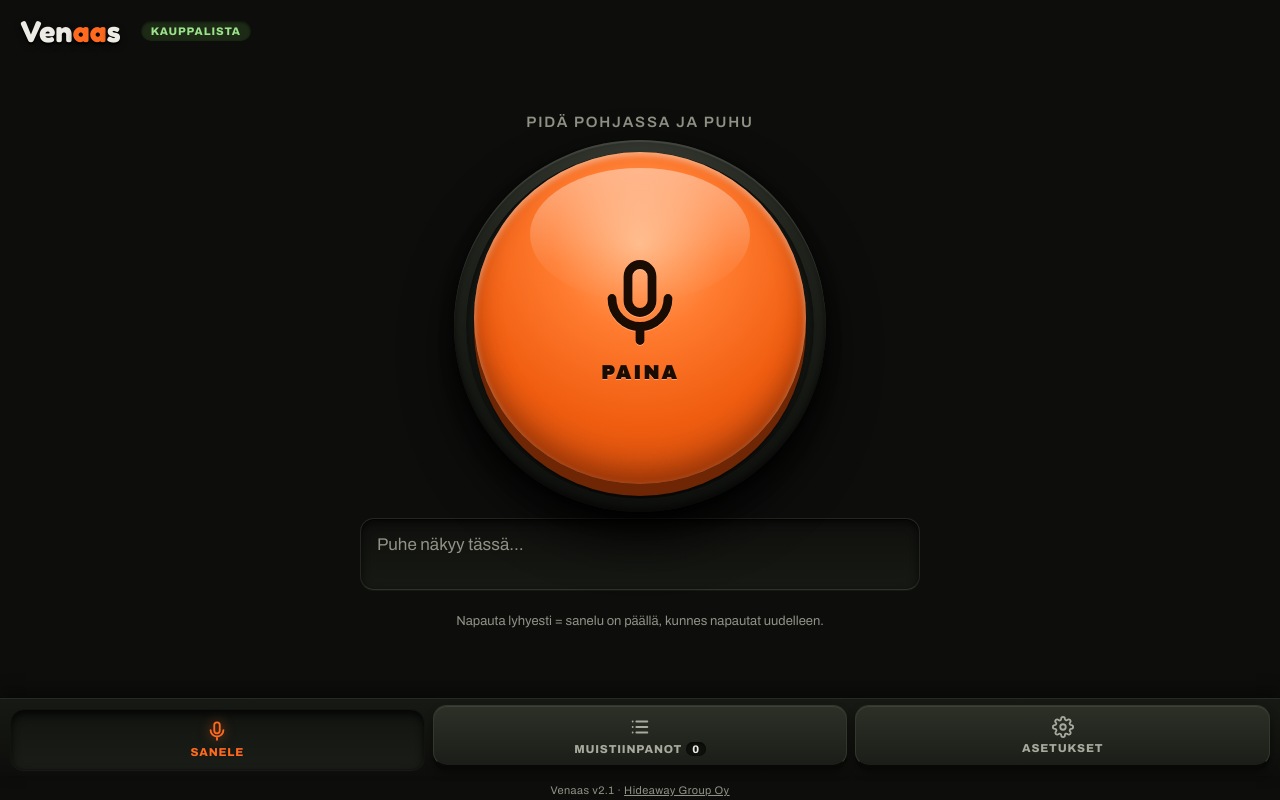
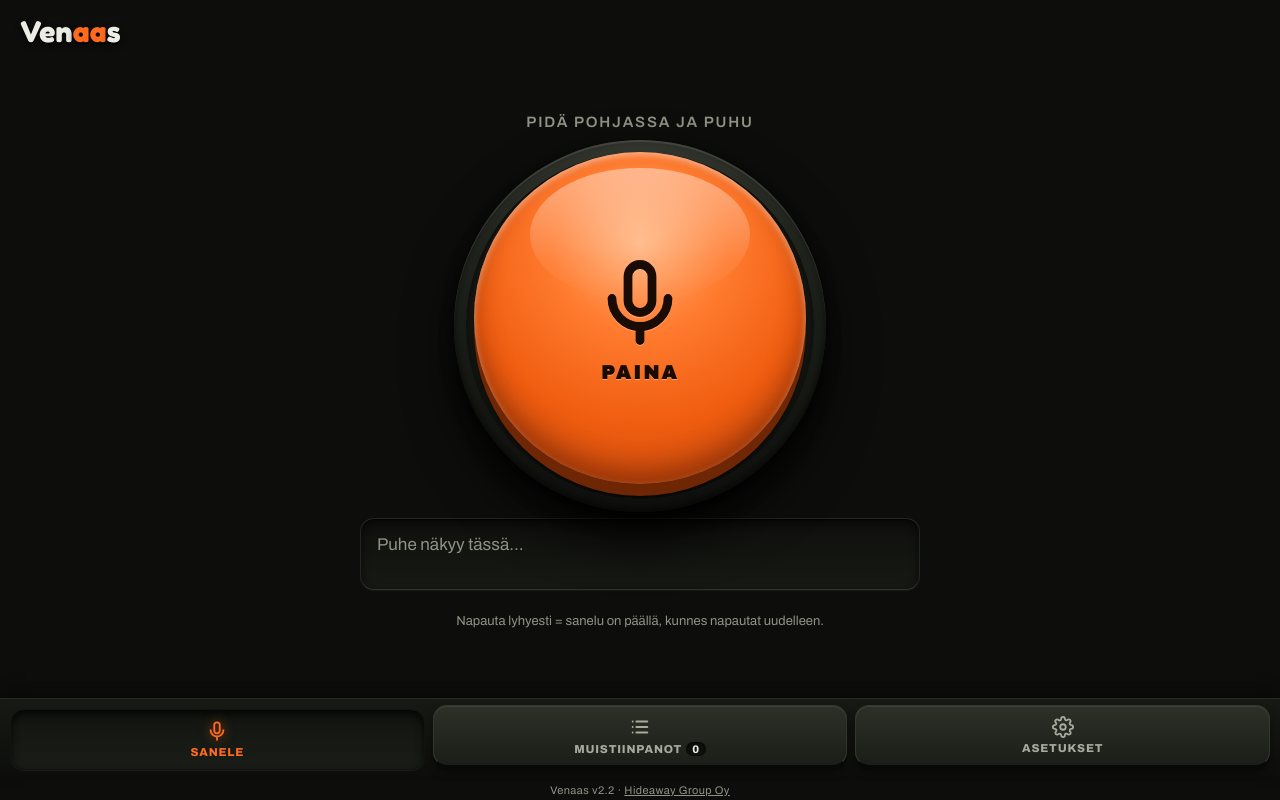
Before and after one commit to KUUSISTUDIO/venaas, a plain HTML site: page index.html in a window 1280 px wide. Drawn offline with Linux system fonts and the light colour scheme.

Commit message:
v2.2: KAUPPALISTA-merkki piiloutuu, kun tila kytketään pois
Co-Authored-By: Claude Opus 5.5 <noreply@anthropic.com>
Claude-Session: https://claude.ai/code/session_01T9mnuKsTmdKxgXB5i6fKvY

```diff
--- a/index.html
+++ b/index.html
@@ -123,6 +123,7 @@
   .item.ok .ilbl{color:var(--muted);text-decoration:line-through;text-decoration-thickness:2px;text-decoration-color:#7a7d70}
   .mode-badge{display:inline-block;margin-left:10px;padding:4px 10px;border-radius:20px;background:#1c2a16;color:#9be38a;
     font-size:11px;font-weight:700;letter-spacing:.08em;text-transform:uppercase;vertical-align:middle;box-shadow:inset 0 1px 3px rgba(0,0,0,.6)}
+  .mode-badge[hidden],[hidden]{display:none !important}
   .note .meta{font-size:12px;color:var(--muted);letter-spacing:.06em;text-transform:uppercase;margin-bottom:6px;font-weight:600}
   .note .body{font-size:16.5px;line-height:1.5;white-space:pre-wrap;word-wrap:break-word}
   .note textarea{width:100%;min-height:120px;background:var(--panel2);color:var(--text);border:1px solid var(--line);
@@ -332,7 +333,7 @@
       <p>Kun tila on päällä, sanele pelkät tuotteet, esimerkiksi <em>"maitoa, leipää, juustoa"</em>. Jokainen tuote menee omalle rivilleen samaan <em>Kauppalista</em>-muistiinpanoon, ja jokaisella rivillä on oma rasti, jolla tuotteen voi kuitata kärryyn.<br><br>
       Uudet sanelut lisäävät tuotteita samaan listaan. Kun kauppareissu on tehty, arkistoi lista, jolloin seuraava sanelu aloittaa uuden listan.</p>
     </div>
-    <div class="set-about">Venaas v2.1<br>Tekijä: <a href="https://www.hideawaygroup.fi" target="_blank" rel="noopener">Hideaway Group Oy</a><br>Muistiinpanot tallentuvat vain tähän laitteeseen.</div>
+    <div class="set-about">Venaas v2.2<br>Tekijä: <a href="https://www.hideawaygroup.fi" target="_blank" rel="noopener">Hideaway Group Oy</a><br>Muistiinpanot tallentuvat vain tähän laitteeseen.</div>
   </section>
 </main>
 
@@ -350,7 +351,7 @@
     Asetukset
   </button>
 </nav>
-<footer>Venaas v2.1 · <a href="https://www.hideawaygroup.fi" target="_blank" rel="noopener">Hideaway Group Oy</a></footer>
+<footer>Venaas v2.2 · <a href="https://www.hideawaygroup.fi" target="_blank" rel="noopener">Hideaway Group Oy</a></footer>
 <div class="toast" id="toast"></div>
 
 <script>
```
